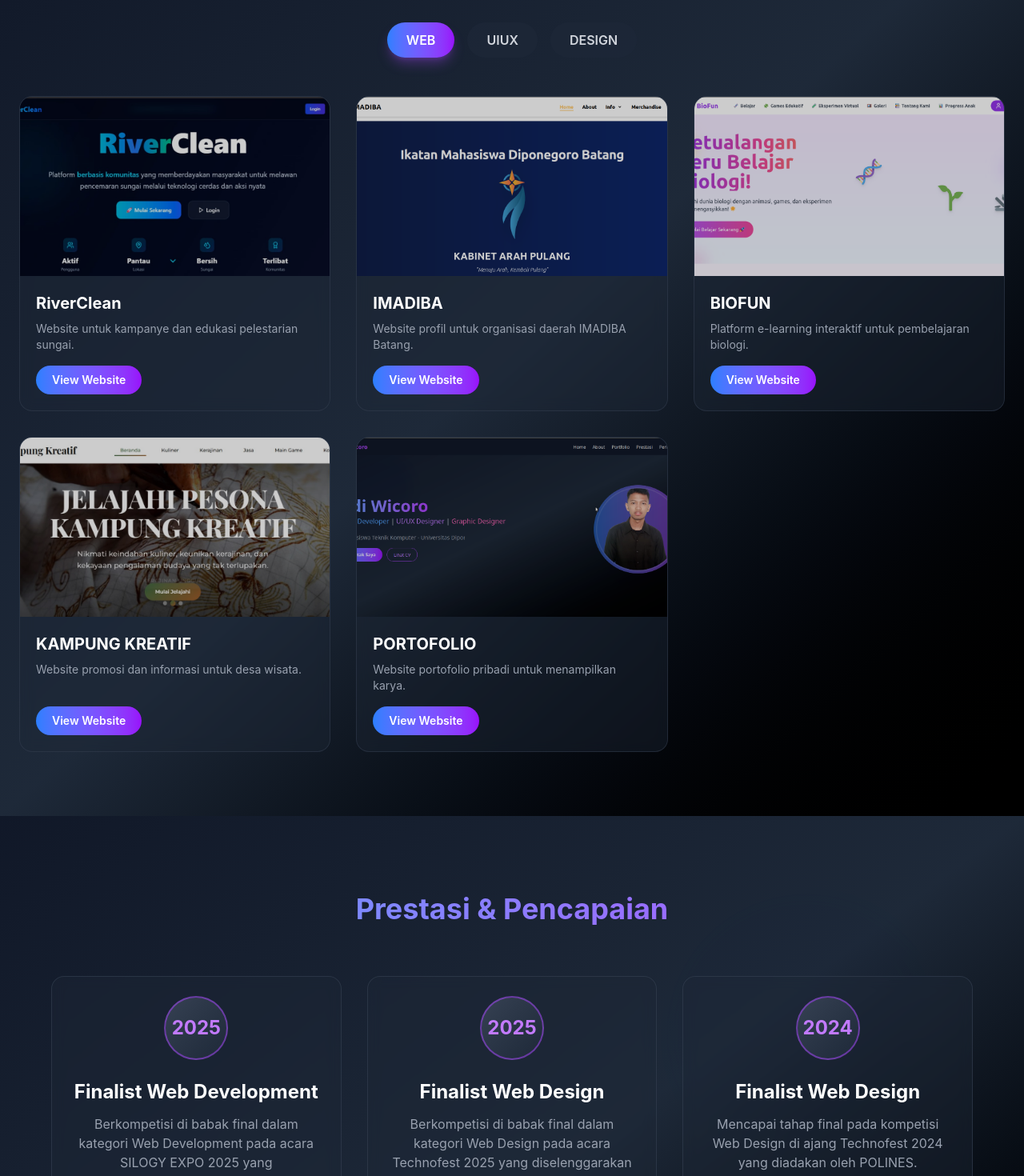
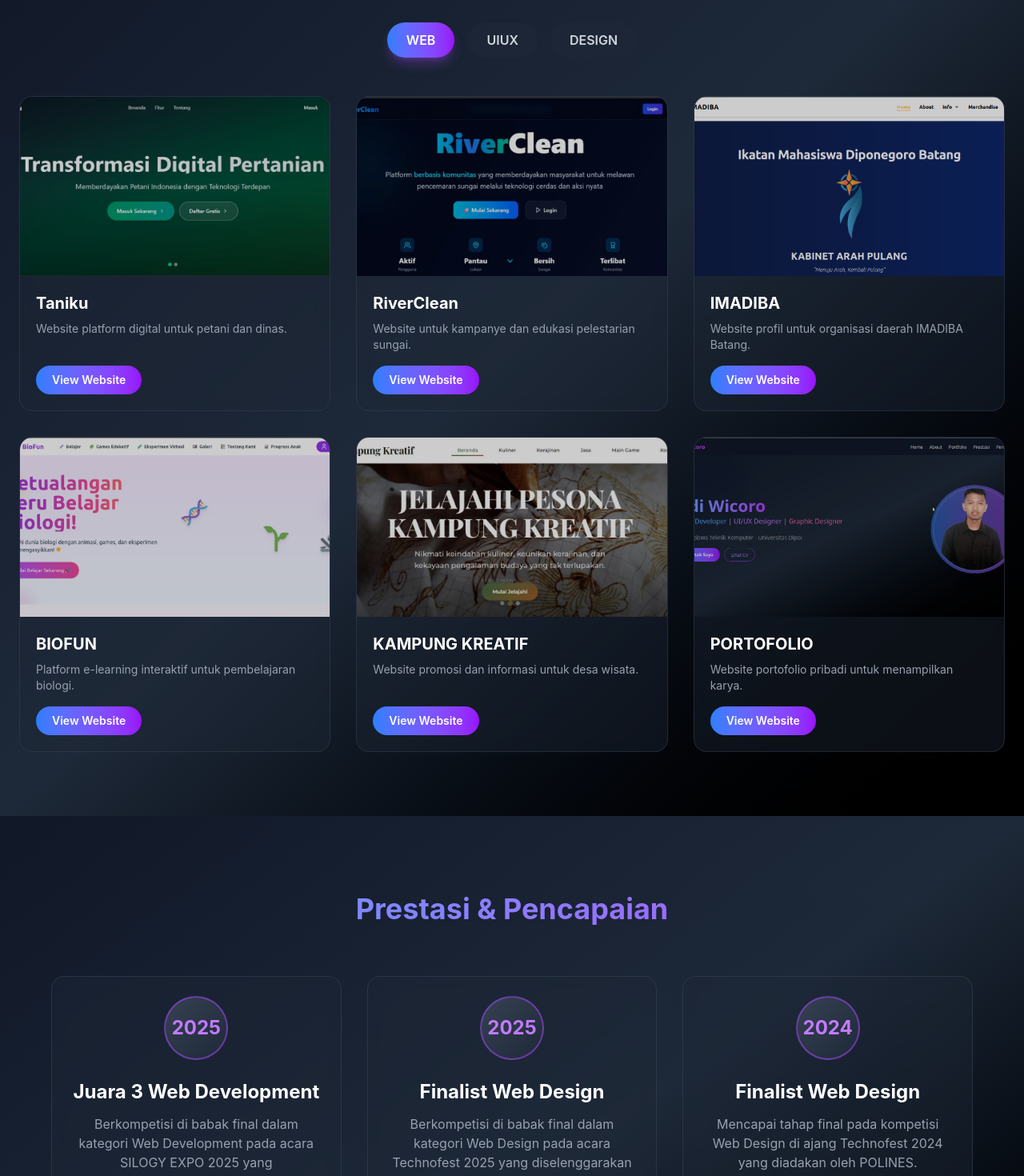
Before and after one commit to Ediw7/edi-portofolio, a React (Vite) app: page / in a window 1280 px wide. Shown: the part 1740-3210 px from the top of the page at 80% size. Built offline with nearby package versions, Linux system fonts and the light colour scheme.

Commit message:
tambah prestasi

```diff
--- a/src/components/Portofolio.jsx
+++ b/src/components/Portofolio.jsx
@@ -9,11 +9,12 @@ const Portfolio = () => {
 
   const portfolioItems = {
     web: [
-        { id: 1, title: 'RiverClean', description: 'Website untuk kampanye dan edukasi pelestarian sungai.', image: '/images/river.jpg', link: 'https://river-clean.vercel.app/' },
-        { id: 2, title: 'IMADIBA', description: 'Website profil untuk organisasi daerah IMADIBA Batang.', image: '/images/imadiba.png', link: 'https://imadiba.vercel.app' },
-        { id: 3, title: 'BIOFUN', description: 'Platform e-learning interaktif untuk pembelajaran biologi.', image: '/images/biofun.png', link: 'https://biofun.vercel.app' },
-        { id: 4, title: 'KAMPUNG KREATIF', description: 'Website promosi dan informasi untuk desa wisata.', image: '/images/kampungKreatif.jpg', link: 'https://kampungkreatif.netlify.app/' },
-        { id: 5, title: 'PORTOFOLIO', description: 'Website portofolio pribadi untuk menampilkan karya.', image: '/images/porto.png', link: 'https://edi-portofolio.vercel.app/' },
+      { id: 1, title: 'Taniku', description: 'Website platform digital untuk petani dan dinas.', image: '/images/taniku.jpg', link: 'https://taniku.vercel.app/' },
+        { id: 2, title: 'RiverClean', description: 'Website untuk kampanye dan edukasi pelestarian sungai.', image: '/images/river.jpg', link: 'https://river-clean.vercel.app/' },
+        { id: 3, title: 'IMADIBA', description: 'Website profil untuk organisasi daerah IMADIBA Batang.', image: '/images/imadiba.png', link: 'https://imadiba.vercel.app' },
+        { id: 4, title: 'BIOFUN', description: 'Platform e-learning interaktif untuk pembelajaran biologi.', image: '/images/biofun.png', link: 'https://biofun.vercel.app' },
+        { id: 5, title: 'KAMPUNG KREATIF', description: 'Website promosi dan informasi untuk desa wisata.', image: '/images/kampungKreatif.jpg', link: 'https://kampungkreatif.netlify.app/' },
+        { id: 6, title: 'PORTOFOLIO', description: 'Website portofolio pribadi untuk menampilkan karya.', image: '/images/porto.png', link: 'https://edi-portofolio.vercel.app/' },
     ],
     uiux: [
         { id: 6, title: 'NUTRICHECK', description: 'Desain aplikasi mobile untuk menghitung gizi makanan.', image: '/images/nutricheck.png', prototypeLink: 'https://www.figma.com/proto/zf40ATQFb3QpgmsTfjjrmZ/nutricheck?node-id=3-2' },
--- a/src/components/Prestasi.jsx
+++ b/src/components/Prestasi.jsx
@@ -6,7 +6,7 @@ const Prestasi = () => {
   const achievements = [
     {
       id: 1,
-      title: "Finalist Web Development",
+      title: "Juara 3 Web Development",
       year: "2025",
       description: "Berkompetisi di babak final dalam kategori Web Development pada acara SILOGY EXPO 2025 yang diselenggarakan oleh UNSIKA."
     },
```
Also changed, not shown: public/images/taniku.jpg (added).
